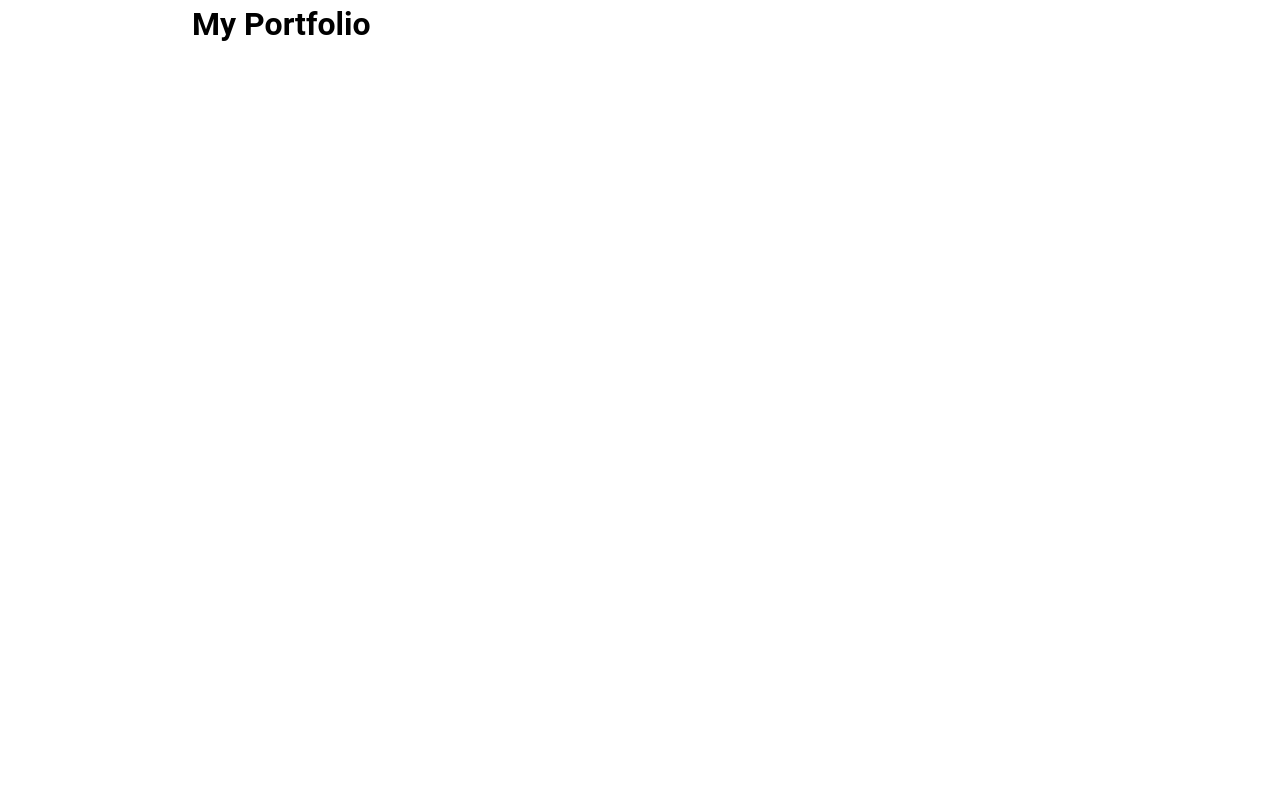
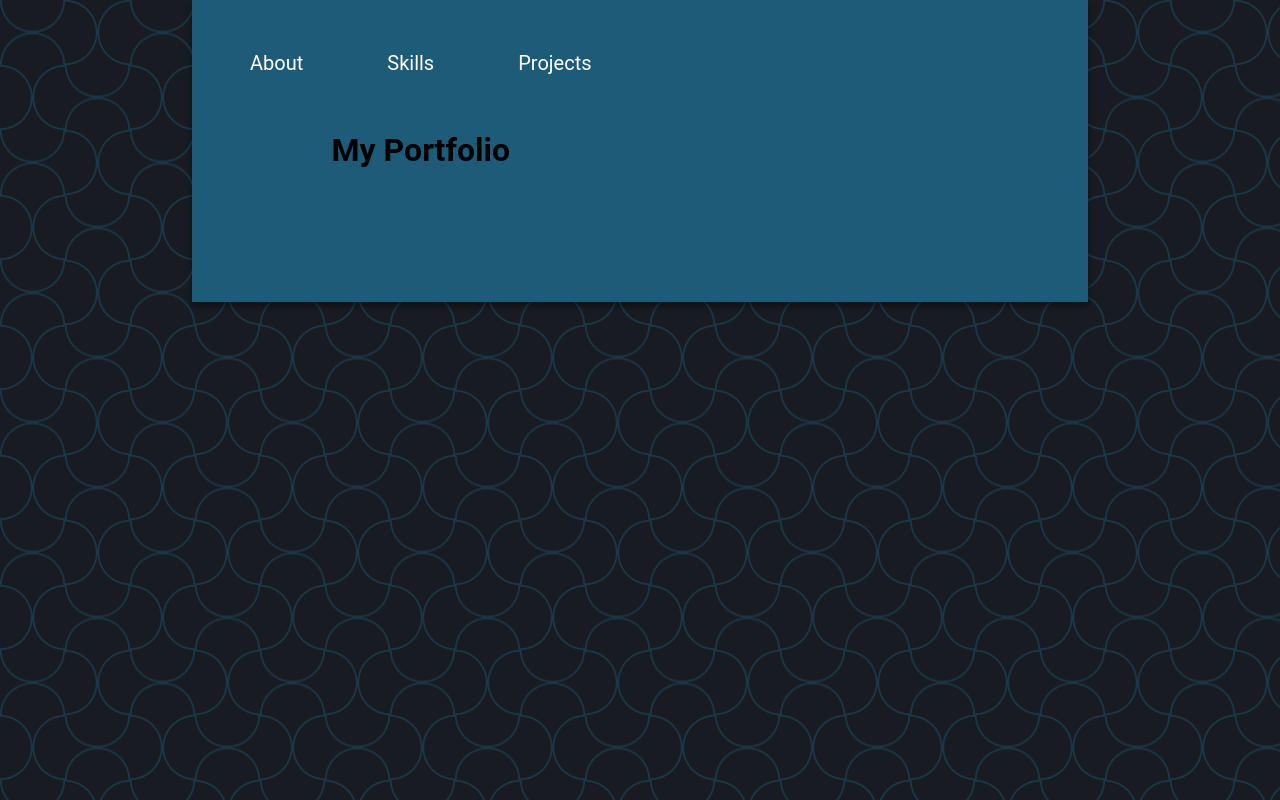
Before and after one commit to aalug/cv-frontend-vuejs, a Vue app: page / in a window 1280 px wide. Built offline with nearby package versions, Linux system fonts and the light colour scheme.

Commit message:
add navbar (#4)

```diff
--- /dev/null
+++ b/src/assets/base.css
@@ -0,0 +1,6 @@
+:root {
+    --color-red: #EF6262;
+    --color-navy: #1D5B79;
+    --color-teal: #468B97;
+    --color-orange: #F3AA60;
+}
--- a/src/assets/main.css
+++ b/src/assets/main.css
@@ -0,0 +1,17 @@
+@import "./base.css";
+
+html {
+  --s: 65px;
+  --c: #191b22;
+  --_s: calc(2*var(--s)) calc(2*var(--s));
+  --_g: 35.36% 35.36% at;
+  --_c: #0000 66%, rgba(29, 91, 121, 0.42) 68% 70%,#0000 72%;
+  background:
+    radial-gradient(var(--_g) 100% 25%,var(--_c)) var(--s) var(--s)/var(--_s),
+    radial-gradient(var(--_g) 0 75%,var(--_c)) var(--s) var(--s)/var(--_s),
+    radial-gradient(var(--_g) 100% 25%,var(--_c)) 0 0/var(--_s),
+    radial-gradient(var(--_g) 0 75%,var(--_c)) 0 0/var(--_s),
+    repeating-conic-gradient(var(--c) 0 25%,#0000 0 50%) 0 0/var(--_s),
+    radial-gradient(var(--_c)) 0 calc(var(--s)/2)/var(--s) var(--s) var(--c);
+  background-attachment: fixed;
+}
--- /dev/null
+++ b/src/components/NavBar.vue
@@ -0,0 +1,58 @@
+<template>
+  <div class="container topBotomBordersIn">
+    <a href="#">About</a>
+    <a href="#">Skills</a>
+    <a href="#">Projects</a>
+  </div>
+</template>
+
+<script setup lang="ts">
+
+</script>
+
+<style scoped>
+
+div.container {
+  margin: 0 auto;
+  padding: 1rem 0 3rem 0;
+  text-align: center;
+}
+
+div.container a {
+  color: #FFF;
+  text-decoration: none;
+  font-size: 20px;
+  margin: 0 10px;
+  padding: 10px 2rem;
+  position: relative;
+  z-index: 0;
+  cursor: pointer;
+}
+
+div.topBotomBordersIn a:before, div.topBotomBordersIn a:after {
+  position: absolute;
+  left: 0;
+  width: 100%;
+  height: 2px;
+  background: #FFF;
+  content: "";
+  opacity: 0;
+  transition: all 0.3s;
+}
+
+div.topBotomBordersIn a:before {
+  top: 0;
+  transform: translateY(-10px);
+}
+
+div.topBotomBordersIn a:after {
+  bottom: 0;
+  transform: translateY(10px);
+}
+
+div.topBotomBordersIn a:hover:before, div.topBotomBordersIn a:hover:after {
+  opacity: 1;
+  transform: translateY(0px);
+}
+
+</style>
--- a/src/layouts/Default.vue
+++ b/src/layouts/Default.vue
@@ -8,10 +8,11 @@
 
 <style scoped>
 .layout {
-  background-color: white;
+  background-color: var(--color-navy);
   width: 70%;
   height: 100%;
   margin: 0 auto;
   padding-bottom: 6rem;
+  box-shadow: 0 4px 6px rgba(0, 0, 0, 0.4);
 }
 </style>
--- a/src/views/Home.vue
+++ b/src/views/Home.vue
@@ -1,6 +1,17 @@
 <template>
-  <h1>My Portfolio</h1>
+    <div class="main-div">
+      <NavBar/>
+      <h1>My Portfolio</h1>
+    </div>
 </template>
 
 <script lang="ts" setup>
+import NavBar from '@/components/NavBar.vue';
 </script>
+
+<style scoped>
+.main-div {
+  margin: 2rem 1rem;
+  text-align: center;
+}
+</style>
```
